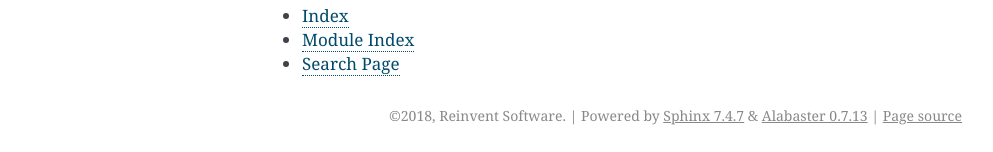
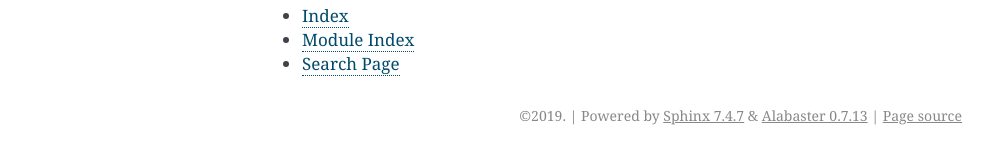
Before and after one commit to rshk/pyql, a Sphinx documentation site: the page built from docs/index.rst, in a window 1280 px wide. Shown: the part 1052-1204 px from the top of the page, without its empty margins (148-1141 px from the left). Built offline with Sphinx 7.4.7, drawn with Linux system fonts in a browser that asks for light colours.

Commit message:
Automatically use current year for Copyright

```diff
--- a/docs/conf.py
+++ b/docs/conf.py
@@ -15,12 +15,13 @@
 # import os
 # import sys
 # sys.path.insert(0, os.path.abspath('.'))
+from datetime import datetime
 
 
 # -- Project information -----------------------------------------------------
 
 project = 'PyQL'
-copyright = '2018, Reinvent Software'
+copyright = str(datetime.now().year)
 author = 'Samuele Santi'
 
 # The short X.Y version
```
